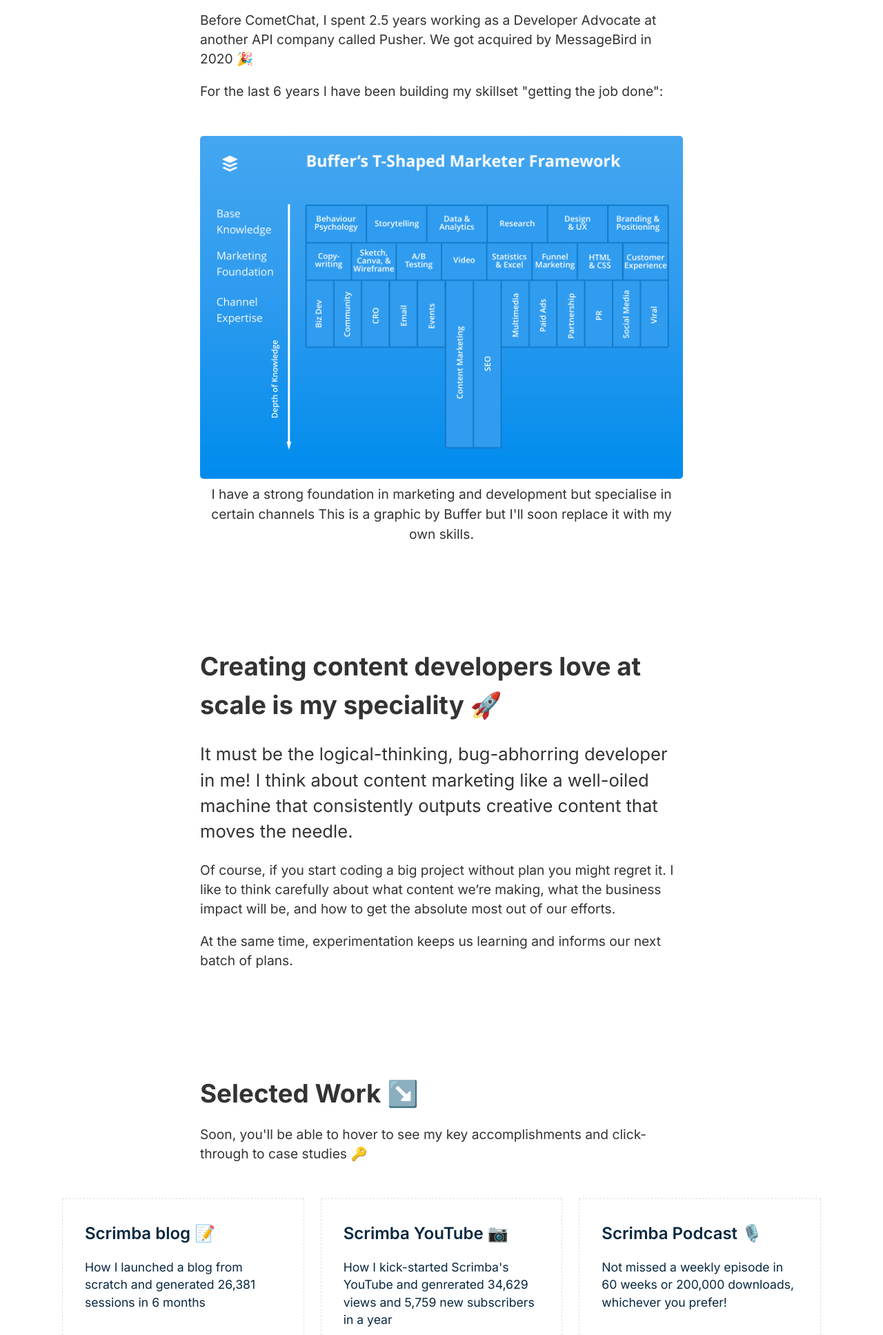
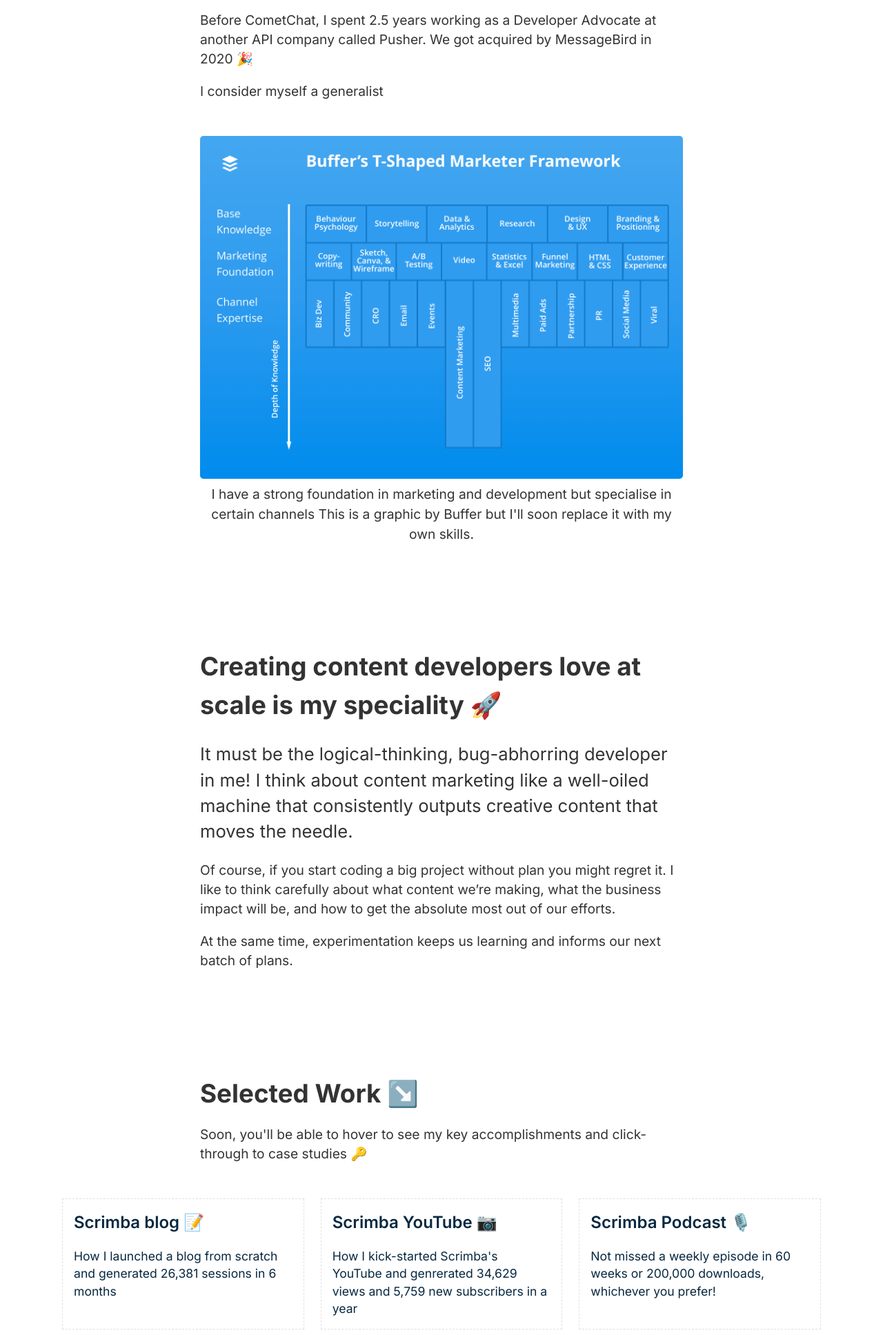
Before and after one commit to bookercodes/booker.codes, an Eleventy site: page index.njk in a window 1280 px wide. Shown: the part 1202-3137 px from the top of the page at 69% size. Built offline with nearby package versions, Linux system fonts and the light colour scheme; Eleventy itself is replaced by a stand-in of ours; files that its build step writes are made by us from their sources.

Commit message:
Reduce padding around selected work cards

```diff
--- a/css/home.css
+++ b/css/home.css
@@ -89,7 +89,7 @@
 }
 .selected-work div a {
     display: block;
-    padding: 32px;
+    padding: 16px;
     text-decoration: none;
 }
 .selected-work h3 {
--- a/index.njk
+++ b/index.njk
@@ -26,7 +26,7 @@
         <p>Before Scrimba, I worked as a Marketing Lead at a seed stage API company called CometChat.</p>
         <p>Before CometChat, I spent 2.5 years working as a Developer Advocate at another API company called Pusher.
             We got acquired by MessageBird in 2020 🎉</p>
-        <p>For the last 6 years I have been building my skillset "getting the job done":</p>
+        <p>I consider myself a generalist</p>
         <figure>
             <img src="{{ '/img/skills.png' | url }}" alt="T">
             <figcaption>I have a strong foundation in marketing and development but specialise in certain channels
```
